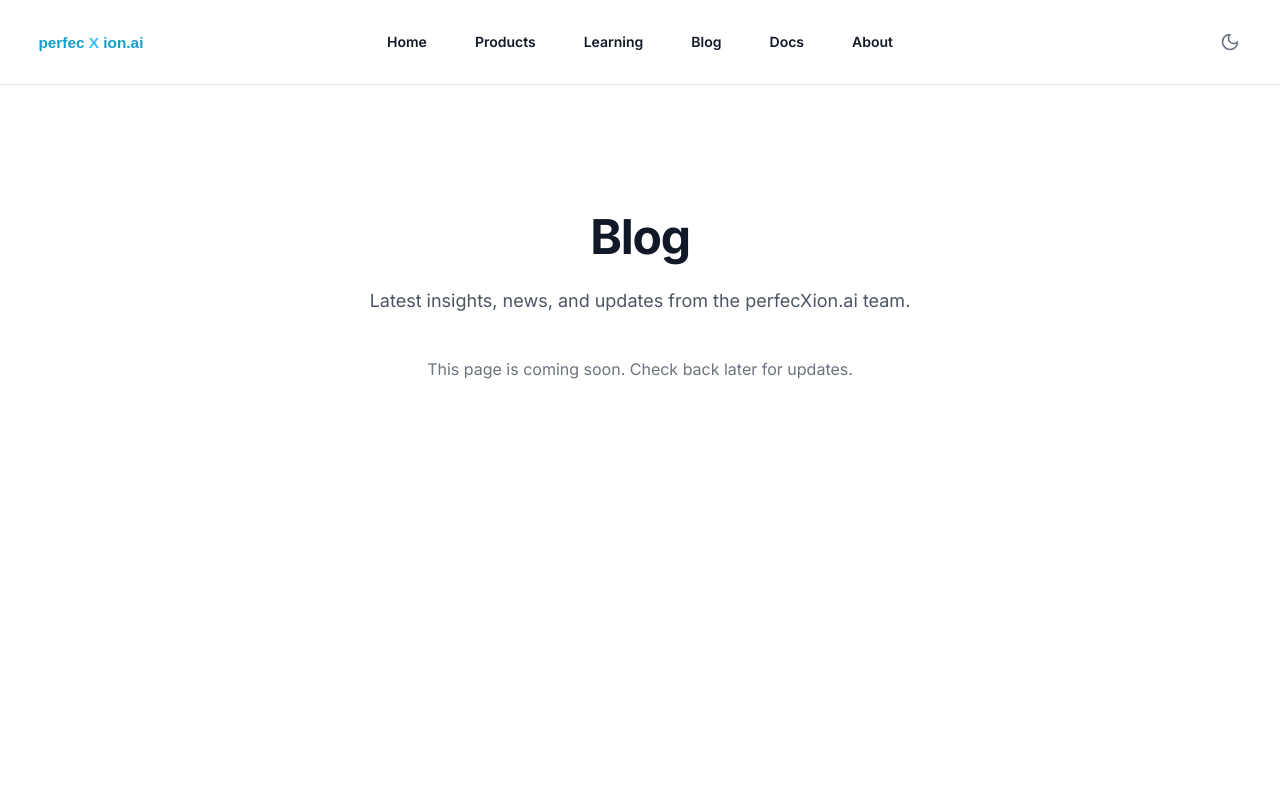
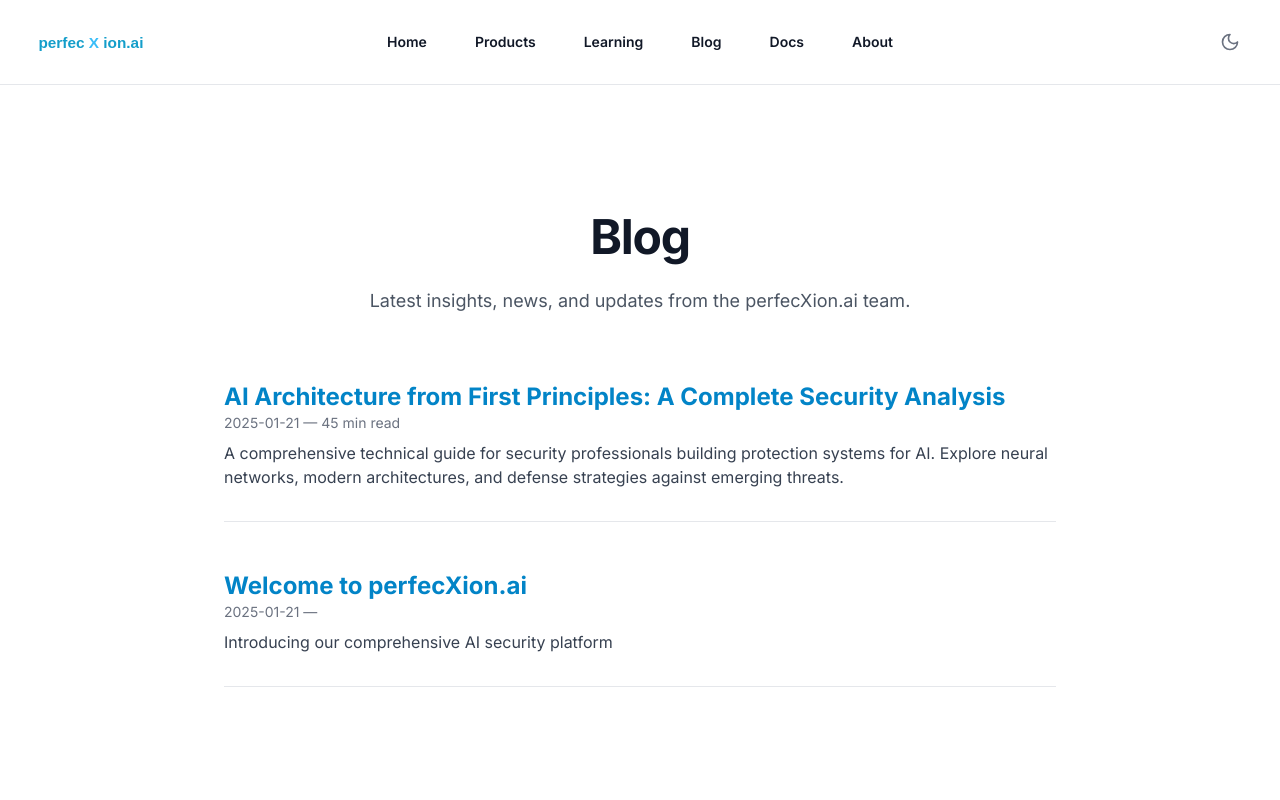
Before and after one commit to perfecxion-ai/perfecxion-site, a Next.js app: page /blog in a window 1280 px wide. Shown: the top 800 px of the page. Built offline with nearby package versions, Linux system fonts and the light colour scheme.

Commit message:
Added MDX support

```diff
--- /dev/null
+++ b/app/blog/[slug]/page.tsx
@@ -0,0 +1,26 @@
+import fs from 'fs';
+import path from 'path';
+import { notFound } from 'next/navigation';
+import { MDXRemote } from 'next-mdx-remote/rsc';
+import matter from 'gray-matter';
+
+export async function generateStaticParams() {
+  const postsDir = path.join(process.cwd(), 'content/blog');
+  const files = fs.readdirSync(postsDir);
+  return files.filter(f => f.endsWith('.mdx')).map(file => ({ slug: file.replace(/\.mdx$/, '') }));
+}
+
+export default async function BlogPostPage({ params }) {
+  const { slug } = params;
+  const postPath = path.join(process.cwd(), 'content/blog', `${slug}.mdx`);
+  if (!fs.existsSync(postPath)) return notFound();
+  const source = fs.readFileSync(postPath, 'utf8');
+  const { content, data } = matter(source);
+  return (
+    <article className="prose dark:prose-invert mx-auto py-12">
+      <h1>{data.title}</h1>
+      <p className="text-gray-500 text-sm mb-8">{data.date} &mdash; {data.readTime}</p>
+      <MDXRemote source={content} />
+    </article>
+  );
+}
--- a/app/blog/page.tsx
+++ b/app/blog/page.tsx
@@ -1,28 +1,41 @@
-import { Metadata } from 'next'
+import fs from 'fs';
+import path from 'path';
+import matter from 'gray-matter';
+import Link from 'next/link';
 
-export const metadata: Metadata = {
+export const metadata = {
   title: 'Blog',
   description: 'Latest insights, news, and updates from the perfecXion.ai team.',
-}
+};
 
 export default function BlogPage() {
+  const postsDir = path.join(process.cwd(), 'content/blog');
+  const files = fs.readdirSync(postsDir);
+  const posts = files.filter(f => f.endsWith('.mdx')).map(file => {
+    const source = fs.readFileSync(path.join(postsDir, file), 'utf8');
+    const { data } = matter(source);
+    return {
+      slug: file.replace(/\.mdx$/, ''),
+      ...data,
+    };
+  });
   return (
     <div className="bg-white dark:bg-background-dark min-h-screen">
       <div className="mx-auto max-w-4xl px-6 py-24 sm:py-32 lg:px-8">
         <div className="text-center">
-          <h1 className="text-4xl font-bold tracking-tight text-gray-900 dark:text-gray-100 sm:text-5xl">
-            Blog
-          </h1>
-          <p className="mt-6 text-lg leading-8 text-gray-600 dark:text-gray-400">
-            Latest insights, news, and updates from the perfecXion.ai team.
-          </p>
-          <div className="mt-10">
-            <p className="text-gray-500 dark:text-gray-400">
-              This page is coming soon. Check back later for updates.
-            </p>
-          </div>
+          <h1 className="text-4xl font-bold tracking-tight text-gray-900 dark:text-gray-100 sm:text-5xl">Blog</h1>
+          <p className="mt-6 text-lg leading-8 text-gray-600 dark:text-gray-400">Latest insights, news, and updates from the perfecXion.ai team.</p>
+        </div>
+        <div className="mt-16 space-y-12">
+          {posts.map(post => (
+            <div key={post.slug} className="border-b pb-8">
+              <Link href={`/blog/${post.slug}`} className="text-2xl font-bold text-primary-600 dark:text-primary-400 hover:underline">{post.title}</Link>
+              <p className="text-gray-500 text-sm">{post.date} &mdash; {post.readTime}</p>
+              <p className="mt-2 text-gray-700 dark:text-gray-300">{post.description}</p>
+            </div>
+          ))}
         </div>
       </div>
     </div>
-  )
+  );
 }
```
Also changed, not shown: package.json (+9 -8 lines), 1 other file (tests, documents, lock files or other folders).
